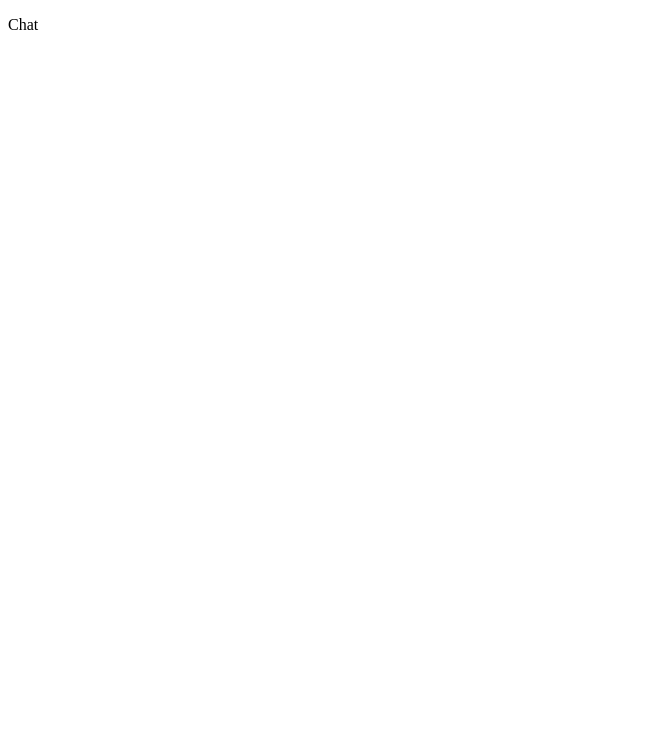
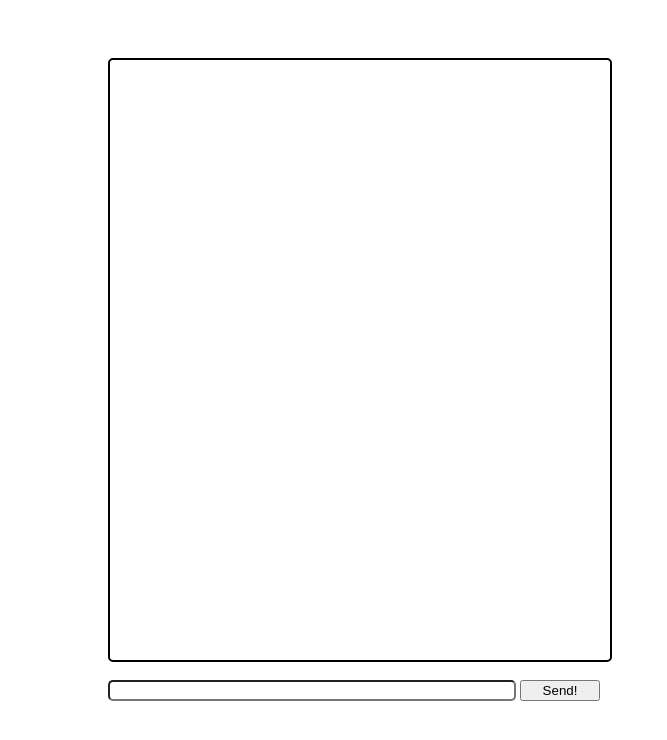
Before and after one commit to mirazxmondal/Full-Stack-Mini-Projects, a plain HTML site: page Realtime-Chat-Application/index.html in a window 1280 px wide. Shown: the whole page, without its empty margins (0-667 px from the left). Drawn offline with Linux system fonts and the light colour scheme.

Commit message:
styling-added

```diff
--- a/Realtime-Chat-Application/index.html
+++ b/Realtime-Chat-Application/index.html
@@ -4,9 +4,16 @@
     <meta charset="UTF-8">
     <meta http-equiv="X-UA-Compatible" content="IE=edge">
     <meta name="viewport" content="width=device-width, initial-scale=1.0">
+    <link rel="stylesheet" href="./style.css">
     <title>Chat-Application</title>
 </head>
 <body>
-    <p>Chat</p>
+    <div class="whole-container">
+    <div class="text-container">  </div> <br>
+    <form action="send-container">
+        <input type="text" class="message-input">
+        <button type="submit" class="send-button">Send!</button>
+    </form>
+    </div>
 </body>
 </html>
--- /dev/null
+++ b/Realtime-Chat-Application/style.css
@@ -0,0 +1,20 @@
+.whole-container{
+    padding-top: 50px;
+    padding-left: 100px;
+}
+
+.text-container{
+    border: solid black 2px;
+    border-radius: 5px;
+    height: 600px;
+    width: 500px;
+}
+
+.message-input{
+    border-radius: 5px;
+    width: 400px;
+}
+
+.send-button{
+    width: 80px;
+}
```
